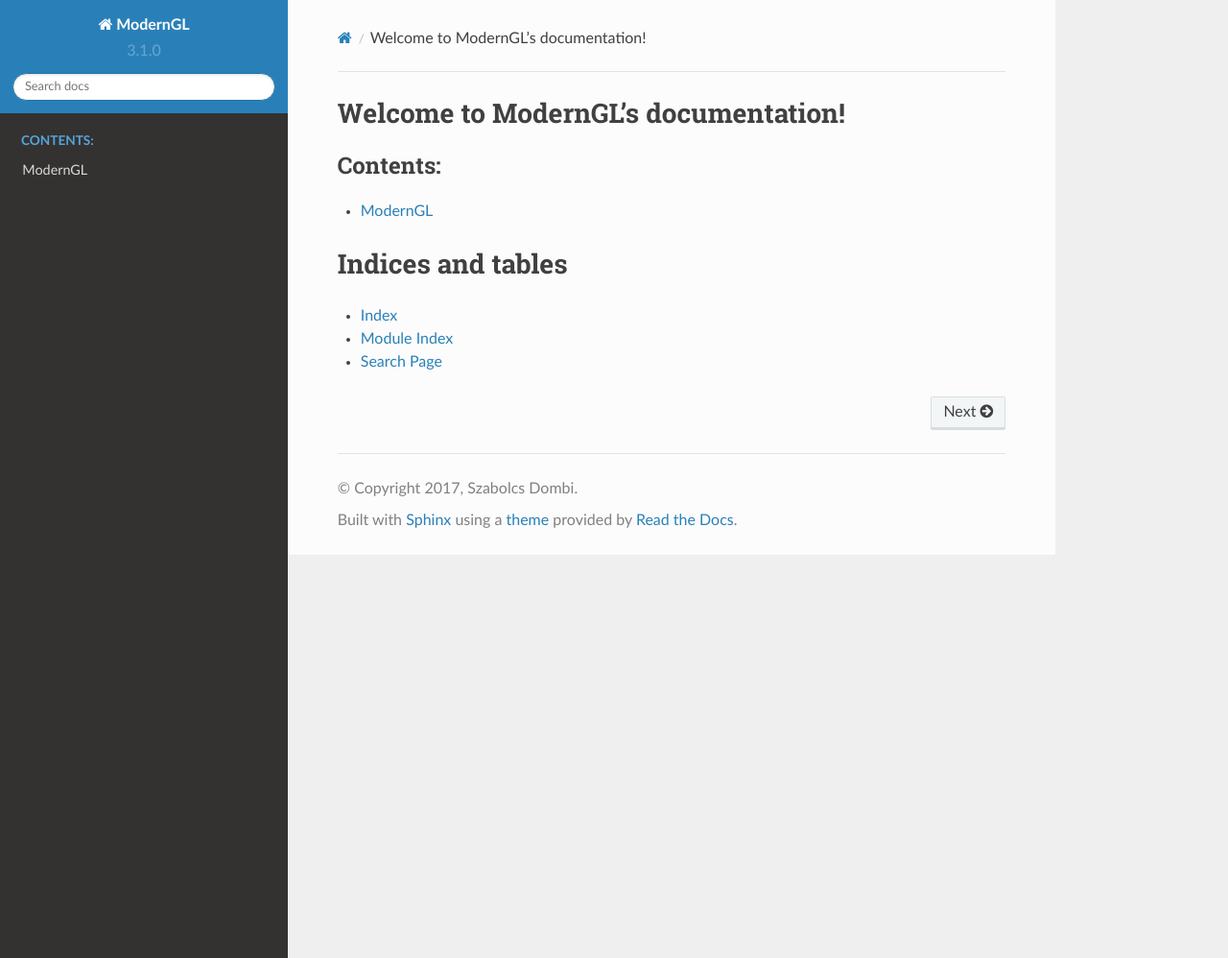
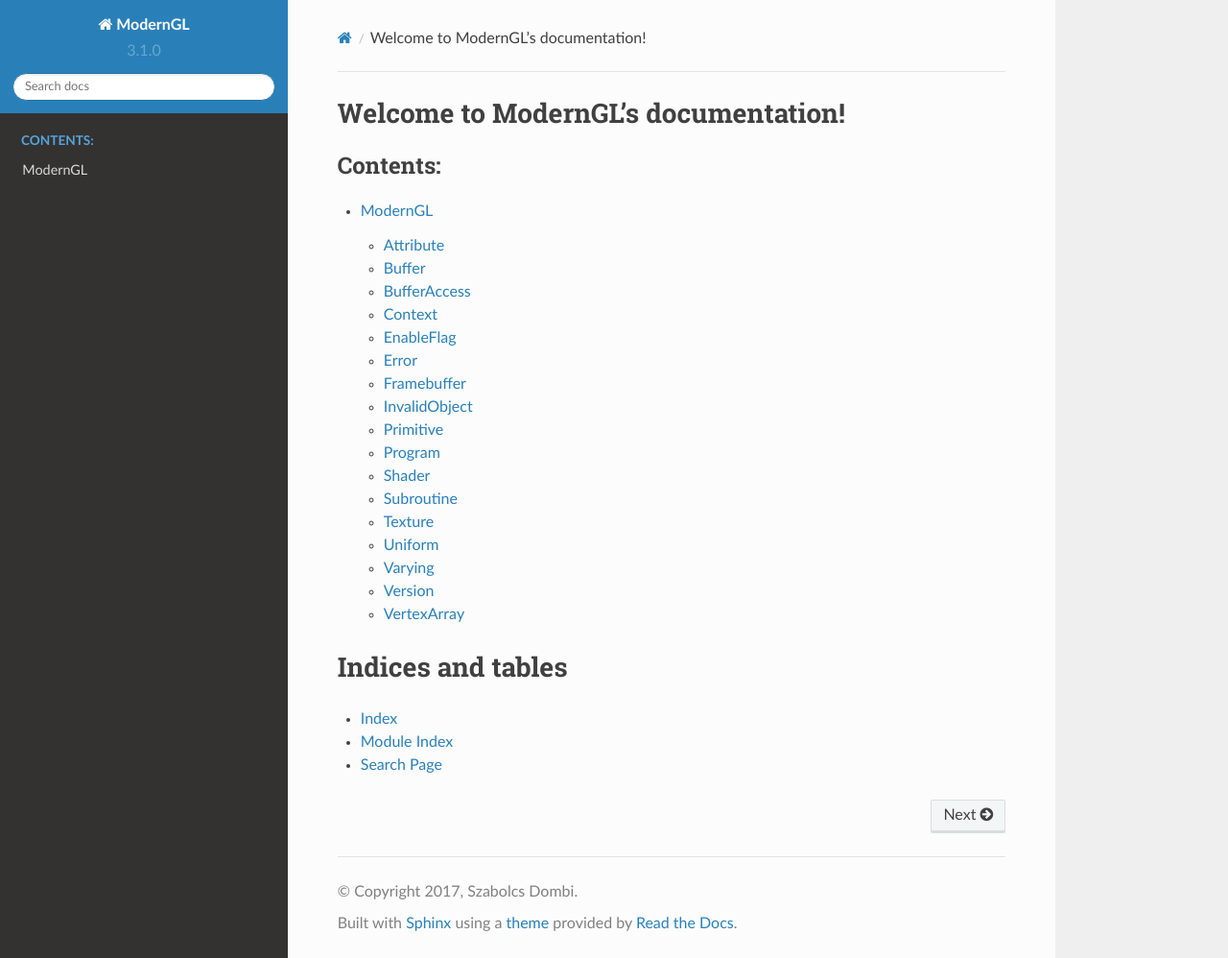
Before and after one commit to yoyonel/ModernGL, a Sphinx documentation site: the page built from docs/source/index.rst, in a window 1280 px wide and 998 px high. Shown: the whole window at 96% size. Built offline with Sphinx 7.4.7 and the Read the Docs theme 2.0.0, drawn with Linux system fonts in a browser that asks for light colours.

```diff
--- a/docs/source/ModernGL.rst
+++ b/docs/source/ModernGL.rst
@@ -21,3 +19,25 @@ ModernGL
 	.. autodata:: TRIANGLE_STRIP_ADJACENCY
 	.. autodata:: TRIANGLES_ADJACENCY
 	.. autodata:: BLEND
+
+.. toctree::
+	:maxdepth: 4
+	:caption: Classes:
+
+	Attribute <Attribute.rst>
+	Buffer <Buffer.rst>
+	BufferAccess <BufferAccess.rst>
+	Context <Context.rst>
+	EnableFlag <EnableFlag.rst>
+	Error <Error.rst>
+	Framebuffer <Framebuffer.rst>
+	InvalidObject <InvalidObject.rst>
+	Primitive <Primitive.rst>
+	Program <Program.rst>
+	Shader <Shader.rst>
+	Subroutine <Subroutine.rst>
+	Texture <Texture.rst>
+	Uniform <Uniform.rst>
+	Varying <Varying.rst>
+	Version <Version.rst>
+	VertexArray <VertexArray.rst>
```
Also changed, not shown: other parts of docs/source/ModernGL.rst (+2 -4 lines), docs/source/Attribute.rst (added, +8 -0 lines), docs/source/Buffer.rst (added, +8 -0 lines), docs/source/BufferAccess.rst (added, +8 -0 lines), docs/source/Context.rst (added, +8 -0 lines), docs/source/EnableFlag.rst (added, +8 -0 lines), docs/source/Error.rst (added, +8 -0 lines), docs/source/Framebuffer.rst (added, +8 -0 lines), docs/source/InvalidObject.rst (added, +8 -0 lines), docs/source/Primitive.rst (added, +8 -0 lines), docs/source/Program.rst (added, +8 -0 lines), docs/source/Shader.rst (added, +8 -0 lines), docs/source/Subroutine.rst (added, +8 -0 lines), docs/source/Texture.rst (added, +8 -0 lines), 4 more files, 2 other files.
